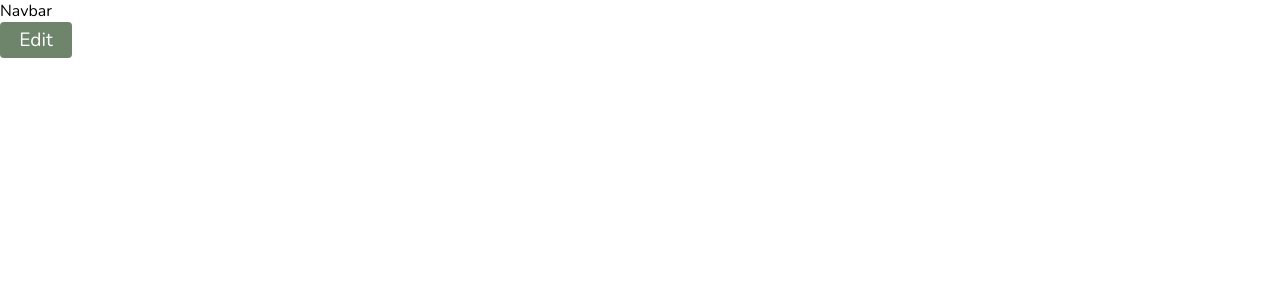
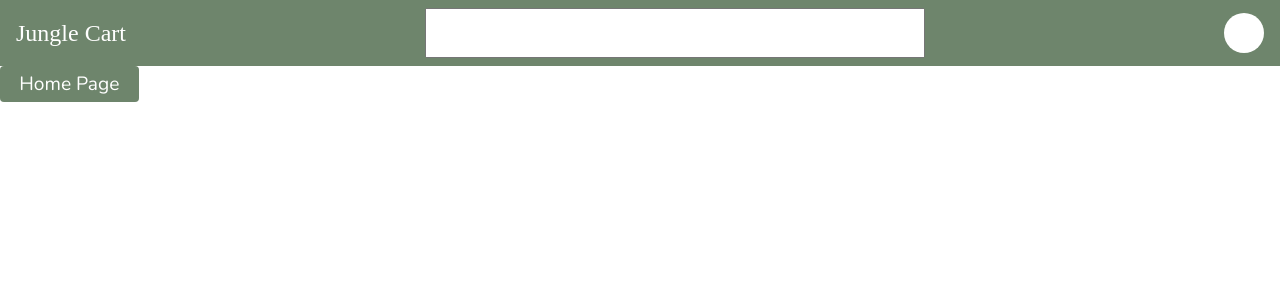
Before and after one commit to CPSC319-2022/JungleCart, a Next.js app in the folder frontend/: page / in a window 1280 px wide. Shown: the top 300 px of the page. Built offline with nearby package versions, Linux system fonts and the light colour scheme; a web font is replaced by a local one.

Commit message:
Initial commit of demo-components branch, implemented navbar with frontend search field

```diff
--- a/frontend/src/layouts/navbar/Navbar.jsx
+++ b/frontend/src/layouts/navbar/Navbar.jsx
@@ -1,10 +1,30 @@
 import React from 'react'
 import styles from './Navbar.module.css'
 
+
+// const clearIcon = document.querySelector(".clear-icon");
+// const searchBar = document.querySelector(".search");
+
 const Navbar = () => {
   return (
-    <div className={styles.exampleClass}>Navbar</div>
-  )
+    <div className={styles.nav}>
+    <div className={styles.logo}>Jungle Cart</div>
+    <input className={styles.input}></input>
+    <div className={styles.avatar}></div>
+    </div>)
+
+  {/* searchBar.addEventListener("keyup", () => {
+  styles.searchBar.value && clearIcon.style.visibility != "visible"){
+    clearIcon.style.visibility = "visible";
+  } else if(!searchBar.value) {
+    clearIcon.style.visibility = "hidden";
+  }
+});
+
+clearIcon.addEventListener("click", () => {
+  searchBar.value = "";
+  clearIcon.style.visibility = "hidden";
+}) */}
 }
 
-export default Navbar
+export default Navbar;
--- a/frontend/src/layouts/navbar/Navbar.module.css
+++ b/frontend/src/layouts/navbar/Navbar.module.css
@@ -0,0 +1,70 @@
+.nav {
+    color: white;
+    background-color: var(--primary-dark);
+    position: sticky;
+    display: flex;
+    align-items: center;
+    vertical-align: bottom;
+    justify-content: space-between;
+    padding-block: 0.5em;
+    padding-inline: 1em;
+}
+
+.input {
+    width: 500px;
+    height: 50px;
+    font-size: 1.25em;
+}
+
+.logo {
+  font-family: var(--font-family-display);
+  font-size: x-large;
+  display: flex;
+  align-items: center;
+  vertical-align: middle;
+}
+
+  /*.searchInput {
+
+  }*/
+
+  /* .wrapper {
+    position: relative;
+    display: flex;
+    min-width: 100px;
+  } */
+
+  /* .search-icon {
+    position: absolute;
+    top: 6px;
+    left: 8px;
+    width: 14px;
+  } */
+
+  /* .clear-icon {
+    position: absolute;
+    top: 8px;
+    right: 8px;
+    width: 10px;
+    cursor: pointer;
+  } */
+
+  /* .search {
+    height: 20px;
+    width: 100%;
+    padding: 2px 23px 2px 30px;
+    outline: 0;
+    background-color: var(--font-family-display);
+  }
+
+  .search:hover, .search:focus {
+    border: 1.5px solid #009688;
+    background-color: white;
+  } */
+
+ .avatar {
+   width: 40px;
+   height: 40px;
+   border-radius: 50%;
+   background-color: white;
+}
--- a/frontend/src/pages/index.jsx
+++ b/frontend/src/pages/index.jsx
@@ -2,5 +2,5 @@ import { Button } from '@/components/atoms/button/Button';
 import styles from '../styles/Home.module.css';
 
 export default function Home() {
-  return <div><Button>Edit</Button></div>;
+  return <div><Button>Home Page</Button></div>;
 }
```
